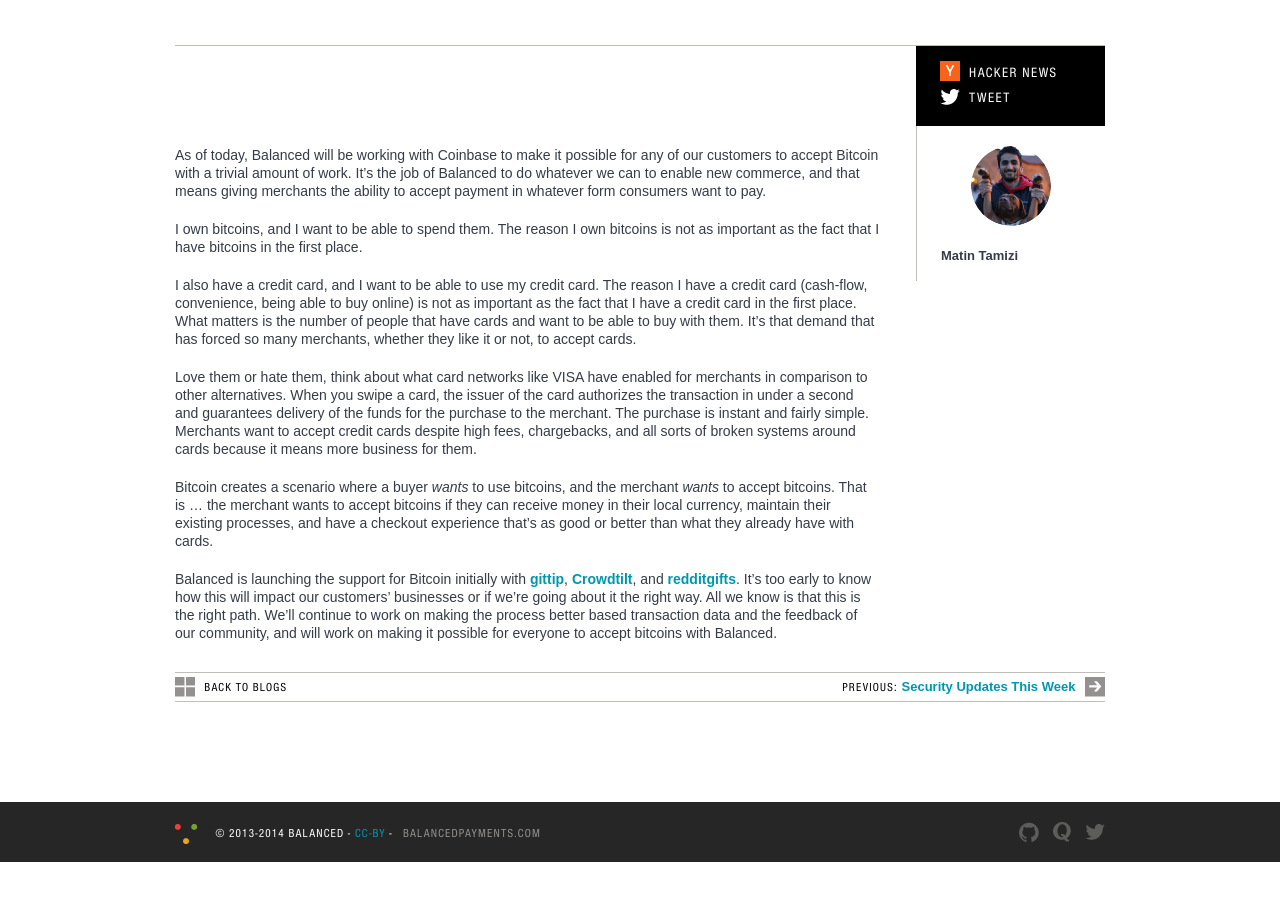
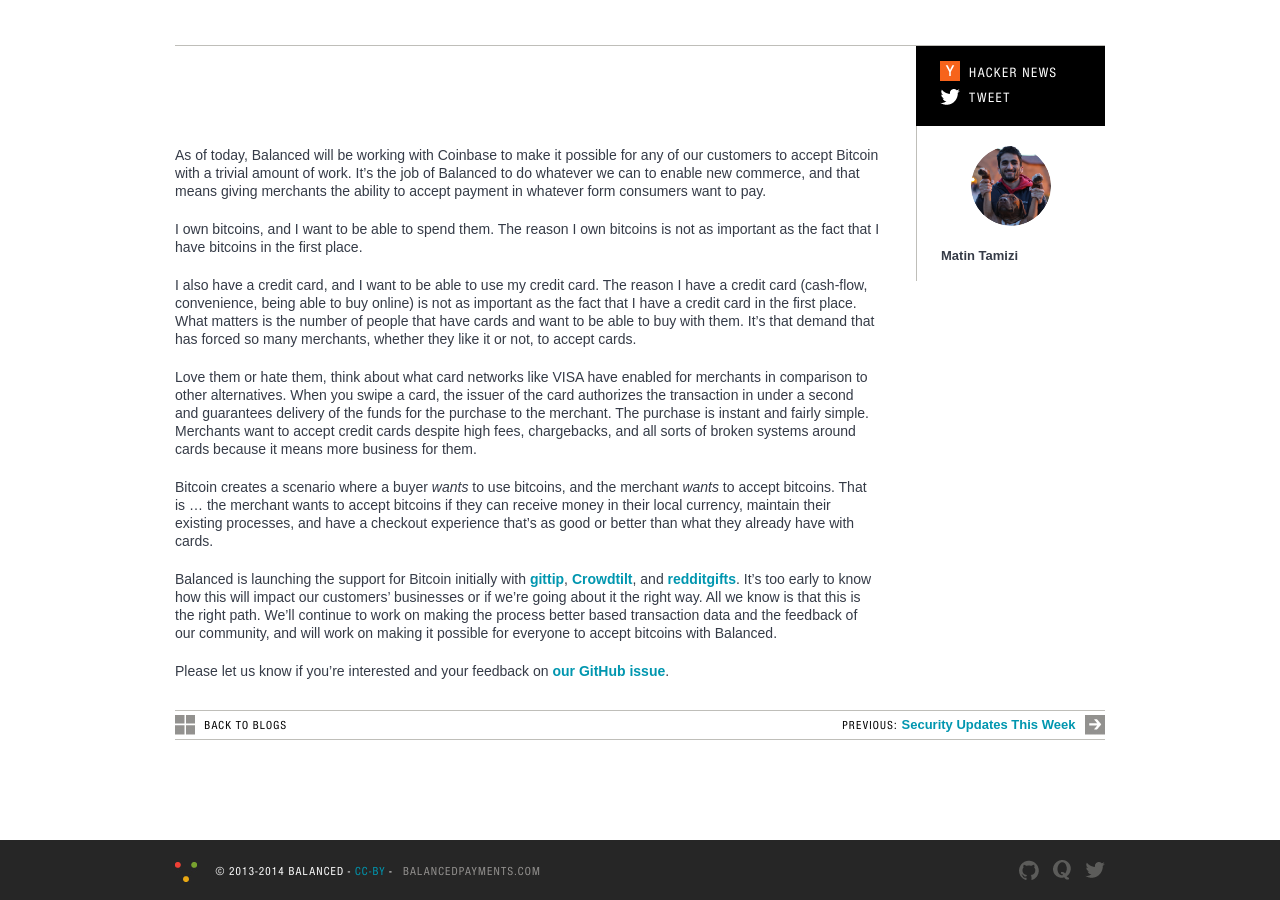
Before and after one commit to balanced/balanced.github.com, a Jekyll site: the page built from _posts/2014-02-20-bitcoin.md, in a window 1280 px wide and 900 px high, scrolled down 751 px. Built offline with Jekyll 4.4.1, drawn with Linux system fonts in a browser that asks for light colours; nearby versions of some CDN libraries; before the commit the page ends 1613 px from its top, so only the background shows below that.

Commit message:
Provide link to GitHub issue

```diff
--- a/_posts/2014-02-20-bitcoin.md
+++ b/_posts/2014-02-20-bitcoin.md
@@ -50,3 +50,6 @@
 and the feedback of our community, and will work on making it possible
 for everyone to
 accept bitcoins with Balanced.
+
+Please let us know if you're interested and your feedback on
+[our GitHub issue](https://github.com/balanced/balanced-api/issues/204).
```
